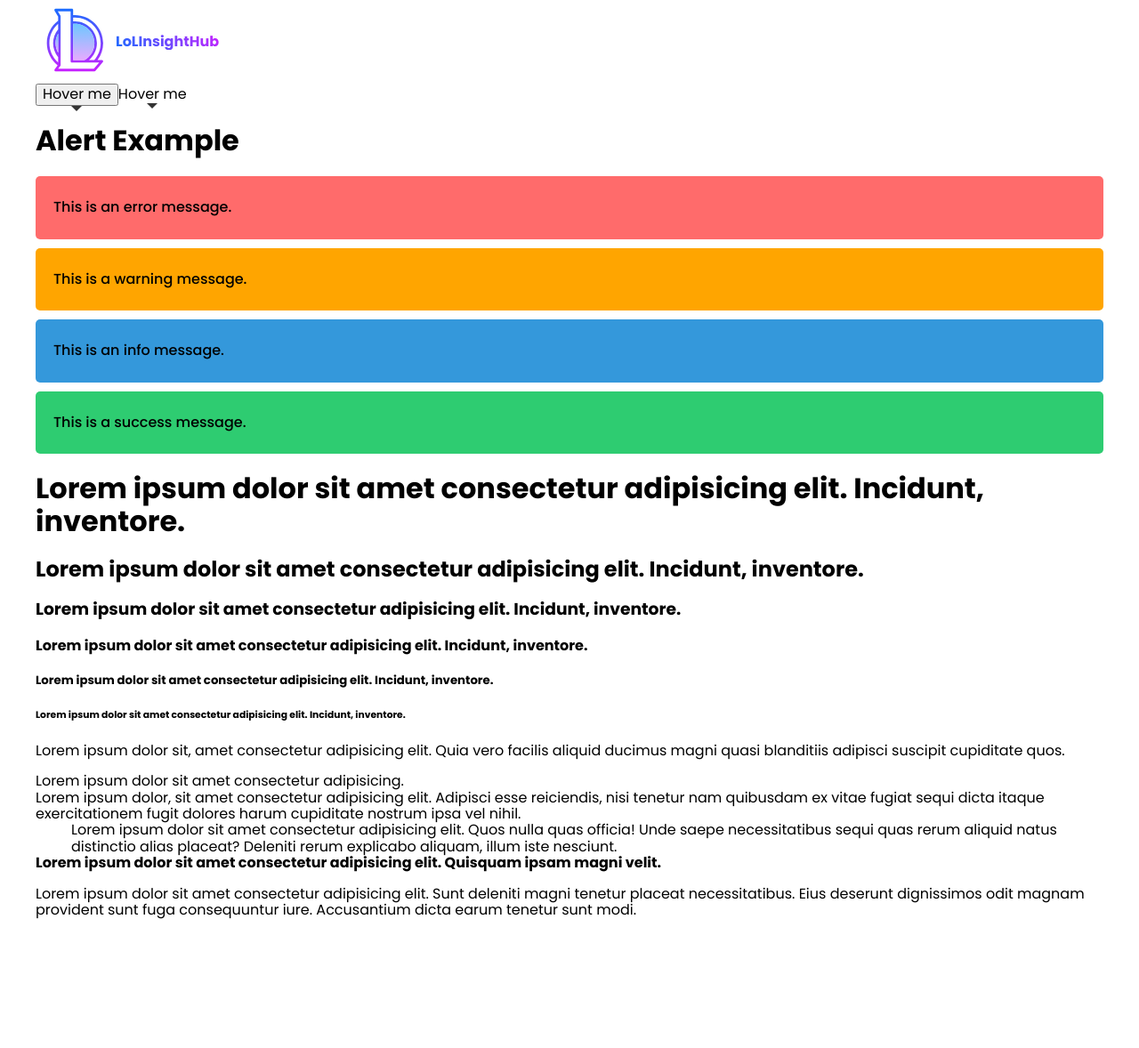
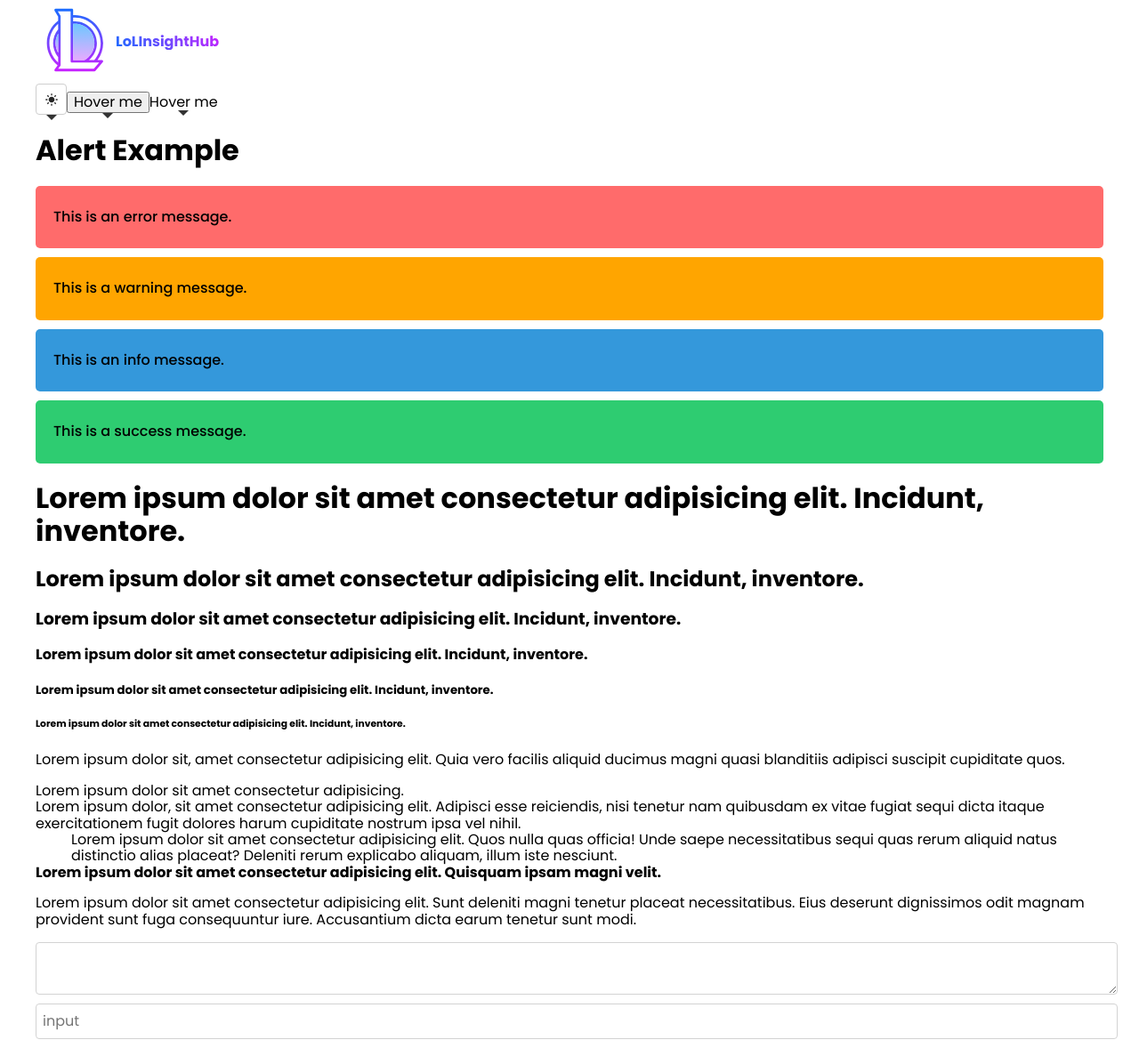
Before and after one commit to AlaaSassii/LoLInsightHub-2023, a React (Vite) app: page / in a window 1280 px wide. Shown: the whole page at 89% size. Before the commit the page ends 1048 px from the top, so only its background shows below. Built offline with nearby package versions, Linux system fonts and the light colour scheme.

Commit message:
add toggle style and add dark mode for body;

```diff
--- a/src/App.css
+++ b/src/App.css
@@ -22,6 +22,7 @@ html {
 
 body {
   margin: 0;
+  box-sizing: border-box; /* 1 */
 }
 
 /**
--- a/src/App.tsx
+++ b/src/App.tsx
@@ -2,11 +2,16 @@ import Logo from './components/common/logo'
 import Container from './components/common/container'
 import Tooltip from './components/common/tooltip'
 import Alert from './components/common/alert'
+import useThemeToggle from './hooks/useToggleTheme'
+import Toggle from './components/specefic/navbar/toggle/toggle'
 
 function App() {
   return (
     <Container>
       <Logo />
+      <Tooltip text="toggle theme">
+        <Toggle />
+      </Tooltip>
       <>
         <Tooltip text="This is a tooltip">
           <button>Hover me</button>
@@ -38,6 +43,12 @@ function App() {
         <dd>Lorem ipsum dolor sit amet consectetur adipisicing elit. Quos nulla quas officia! Unde saepe necessitatibus sequi quas rerum aliquid natus distinctio alias placeat? Deleniti rerum explicabo aliquam, illum iste nesciunt.</dd>
         <b>Lorem ipsum dolor sit amet consectetur adipisicing elit. Quisquam ipsam magni velit.</b>
         <p>Lorem ipsum dolor sit amet consectetur adipisicing elit. Sunt deleniti magni tenetur placeat necessitatibus. Eius deserunt dignissimos odit magnam provident sunt fuga consequuntur iure. Accusantium dicta earum tenetur sunt modi. </p>
+
+      </>
+      <>
+        <textarea></textarea>
+
+        <input type="text" placeholder='input' />
       </>
     </Container>
   )
--- a/src/components/common/alert/index.scss
+++ b/src/components/common/alert/index.scss
@@ -2,7 +2,10 @@ $color-error: #ff6b6b;
 $color-warning: #ffa500;
 $color-info: #3498db;
 $color-success: #2ecc71;
-
+@mixin marginRightAndColorWhite {
+  color: white;
+  margin-right: 10px;
+}
 .alert {
   display: flex;
   align-items: center;
@@ -15,26 +18,22 @@ $color-success: #2ecc71;
 
 .icon-error {
   background-color: $color-error;
-  color: white;
-  margin-right: 10px;
+  @include marginRightAndColorWhite;
 }
 
 .icon-warning {
   background-color: $color-warning;
-  color: white;
-  margin-right: 10px;
+  @include marginRightAndColorWhite;
 }
 
 .icon-info {
   background-color: $color-info;
-  color: white;
-  margin-right: 10px;
+  @include marginRightAndColorWhite;
 }
 
 .icon-success {
   background-color: $color-success;
-  color: white;
-  margin-right: 10px;
+  @include marginRightAndColorWhite;
 }
 
 .error {
--- /dev/null
+++ b/src/components/specefic/navbar/toggle/toggle.scss
@@ -0,0 +1,22 @@
+@import './../../../../sass/mixins';
+
+body {
+    &.dark {
+        .toggle__theme__btn{
+            background-color: #252525;
+            color: white;
+        }
+    }
+}
+
+.toggle__theme__btn{
+    @include centerElement ;
+    width: 35px;
+    height: 35px;
+    cursor: pointer;
+    background-color: transparent;
+    border: 1px solid #cecece;
+    border-radius: 4px;
+    background-color: white;
+    color: #252525;
+}
--- /dev/null
+++ b/src/components/specefic/navbar/toggle/toggle.tsx
@@ -0,0 +1,17 @@
+import { BiSolidSun, } from 'react-icons/bi'
+import { BsFillMoonStarsFill } from 'react-icons/bs'
+import useThemeToggle from '../../../../hooks/useToggleTheme'
+import './toggle.scss';
+const Toggle = () => {
+    const [light, toggleTheme,] = useThemeToggle();
+
+    return (
+        <button
+            onClick={toggleTheme}
+            className={`toggle__theme__btn ${light ? 'light' : 'dark'}`}>
+            {light ? <BiSolidSun /> : <BsFillMoonStarsFill />}
+        </button>
+    )
+}
+
+export default Toggle
--- a/src/hooks/useToggleTheme.ts
+++ b/src/hooks/useToggleTheme.ts
@@ -10,15 +10,21 @@ function useThemeToggle() {
 
     const toggleTheme = (): void => {
         const newTheme = theme === 'light' ? 'dark' : 'light';
+        document.body.classList.add(newTheme);
+        const oppositeTheme = theme === 'light' ? 'dark' : 'light';
+        document.body.classList.remove(oppositeTheme);
+
         localStorage.setItem('theme', newTheme);
         setTheme(newTheme);
     };
 
     useEffect(() => {
+        console.log(theme)
         document.body.className = theme;
     }, [theme]);
+    const light = theme === 'light'
 
-    return [theme, toggleTheme] as const;
+    return [light, toggleTheme, ] as const;
 }
 
 export default useThemeToggle;
--- a/src/sass/_elements.scss
+++ b/src/sass/_elements.scss
@@ -4,9 +4,25 @@
 
     body{
     font-family: $Poopins;
-}
-
+    }
+    input,
+    textarea{
+      padding: 10px 7px;
+      border: 1px solid #d3d3d3;
+      border-radius: 4px;
+      margin-bottom: 10px;
+      display: block;
+      width: 100%;
+      outline: transparent;
+    }
   @media (max-width: 768px) {
+    input,
+    textarea{
+      padding: 8px 5px;
+      border-radius: 4px;
+      margin-bottom: 7px;
+      font-size: 14px;
+    }
     h1 {
       font-size: 22px;
       font-weight: bold;
@@ -64,4 +80,8 @@
     p ,span ,b ,dd ,dt {
       font-size: 12px;
     }
+    input,
+    textarea{
+      font-size: 12px;
+    }
   }
--- a/src/sass/_mixins.scss
+++ b/src/sass/_mixins.scss
@@ -10,3 +10,9 @@
   background-clip: text;
   color: transparent;
 }
+
+@mixin centerElement {
+  display: flex;
+  align-items: center;
+  justify-content: center;
+}
--- a/src/sass/main.scss
+++ b/src/sass/main.scss
@@ -1 +1,7 @@
 @import './elements';
+body{
+    &.dark{
+        background-color: #252525;
+        color: white;
+    }
+}
```
Also changed, not shown: src/components/specefic/navbar/toggle/index.ts (added).
